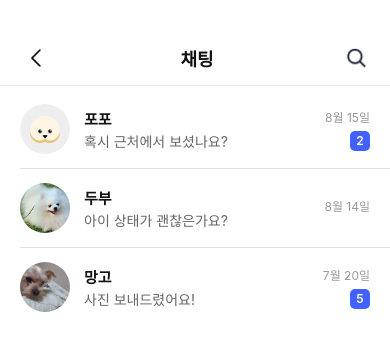
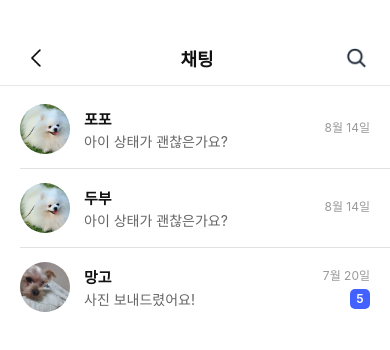
Before and after one commit to Pawtner-WithPet/WithPet_FE, a React Native app: screen /MyPageStack in a window 390 px wide. Shown: the top 350 px of the page. Built offline with nearby package versions, Linux system fonts and the light colour scheme.

Commit message:
💡 [UPDATE] 모달 색상 수정
[UPDATE] 모달 색상 수정

```diff
--- a/src/components/Walk/WalkCompletionModal.tsx
+++ b/src/components/Walk/WalkCompletionModal.tsx
@@ -45,7 +45,7 @@ export const WalkCompletionModal: React.FC<WalkCompletionModalProps> = ({
         <View style={styles.modalContainer}>
           {/* 닫기 버튼 */}
           <TouchableOpacity style={styles.closeButton} onPress={onClose}>
-            <Text style={styles.closeButtonText}>×</Text>
+            <Text style={styles.closeButtonText}>✕</Text>
           </TouchableOpacity>
 
           <View style={styles.heartContainer}>
@@ -145,7 +145,7 @@ const styles = StyleSheet.create({
     alignItems: "center",
   },
   modalContainer: {
-    backgroundColor: "#2A2A2A",
+    backgroundColor: "#00000080",
     borderRadius: 20,
     padding: 10,
     width: "85%",
@@ -166,8 +166,8 @@ const styles = StyleSheet.create({
     zIndex: 1,
   },
   closeButtonText: {
-    color: "white",
-    fontSize: 20,
+    color: "#FFFFFF",
+    fontSize: 25,
     fontWeight: "bold",
   },
   heartContainer: {
--- a/src/screens/Home/Mypage/ChatList.tsx
+++ b/src/screens/Auth/Mypage/ChatList.tsx
@@ -29,9 +29,10 @@ const mockChats: Chat[] = [
   {
     id: 1,
     name: "포포",
-    preview: "혹시 근처에서 보셨나요?",
-    unreadCount: 2,
-    updatedAt: "2025-08-15T15:42:00+09:00",
+    preview: "아이 상태가 괜찮은가요?",
+    profile: require("../../../assets/images/happy1.png"),
+    unreadCount: 0,
+    updatedAt: "2025-08-14T12:10:00+09:00",
   },
   {
     id: 2,
--- a/src/screens/Home/Mypage/ChatRoom.tsx
+++ b/src/screens/Auth/Mypage/ChatRoom.tsx
@@ -27,10 +27,24 @@ type Message = {
 };
 
 const mockMessages: Message[] = [
-  { id: "1", side: "me", text: "안녕하세요 뿡뿡이 뿡뿡이.", read: true, time: "00:00" },
+  { id: "1", side: "me", text: "안녕하세요", read: true, time: "00:00" },
   { id: "2", side: "other", text: "안녕하세요 뿡뿡이 뿡뿡이.", time: "00:00" },
-  { id: "3", side: "me", text: "", imageUri: "image://dummy1", read: true, time: "00:00" },
-  { id: "4", side: "me", text: "", imageUri: "image://dummy2", read: false, time: "00:00" },
+  {
+    id: "3",
+    side: "me",
+    text: "",
+    imageUri: "image://dummy1",
+    read: true,
+    time: "00:00",
+  },
+  {
+    id: "4",
+    side: "me",
+    text: "",
+    imageUri: "image://dummy2",
+    read: false,
+    time: "00:00",
+  },
 ];
 
 const ChatRoom: React.FC = () => {
@@ -45,8 +59,8 @@ const ChatRoom: React.FC = () => {
       {/* 상단 알림 배너 */}
       <View style={styles.noticeWrap}>
         <Text style={styles.noticeText}>
-          사례금을 노린 허위 제보는 법령에 따라 처벌받을 수 있으나
-          서비스 이용 시 유의하여 주시길 바랍니다.
+          사례금을 노린 허위 제보는 법령에 따라 처벌받을 수 있으나 서비스 이용
+          시 유의하여 주시길 바랍니다.
         </Text>
       </View>
 
@@ -64,9 +78,13 @@ const ChatRoom: React.FC = () => {
     const isMe = item.side === "me";
 
     // 말풍선(텍스트/이미지)
-    const bubble =
-      item.imageUri ? (
-        <View style={[styles.imageBubble, isMe ? styles.bubbleRight : styles.bubbleLeft]} />
+    const bubble = item.imageUri ? (
+      <View
+        style={[
+          styles.imageBubble,
+          isMe ? styles.bubbleRight : styles.bubbleLeft,
+        ]}
+      />
     ) : (
       <View
         style={[
@@ -83,8 +101,18 @@ const ChatRoom: React.FC = () => {
 
     // 읽음/시간 라벨
     const statusLine = isMe ? (
-      <View style={[styles.statusRow, { alignSelf: isMe ? "flex-end" : "flex-start" }]}>
-        <Text style={[styles.readLabel, item.read ? styles.readBlue : styles.readRed]}>
+      <View
+        style={[
+          styles.statusRow,
+          { alignSelf: isMe ? "flex-end" : "flex-start" },
+        ]}
+      >
+        <Text
+          style={[
+            styles.readLabel,
+            item.read ? styles.readBlue : styles.readRed,
+          ]}
+        >
           {item.read ? "읽음" : "안읽음"}
         </Text>
         <Text style={styles.timeLabel}>{item.time}</Text>
@@ -97,25 +125,23 @@ const ChatRoom: React.FC = () => {
 
     return (
       <View style={[styles.row, isMe ? styles.rowRight : styles.rowLeft]}>
-        {isMe ? (
-          <>
-            {bubble}
-          </>
-        ) : (
-          <>
-            {bubble}
-          </>
-        )}
+        {isMe ? <>{bubble}</> : <>{bubble}</>}
         {statusLine}
       </View>
     );
   };
 
   return (
-    <KeyboardAvoidingView style={styles.container} behavior={Platform.OS === "ios" ? "padding" : undefined}>
+    <KeyboardAvoidingView
+      style={styles.container}
+      behavior={Platform.OS === "ios" ? "padding" : undefined}
+    >
       {/* 상단 헤더 */}
       <View style={styles.header}>
-        <TouchableOpacity onPress={() => navigation.goBack()} style={styles.headerBtn}>
+        <TouchableOpacity
+          onPress={() => navigation.goBack()}
+          style={styles.headerBtn}
+        >
           <Image source={iconBack} style={styles.backIcon} />
         </TouchableOpacity>
 
@@ -189,12 +215,22 @@ const styles = StyleSheet.create({
     paddingBottom: 8,
   },
   headerBtn: { padding: 6, marginRight: 6 },
-  backIcon: { width: 24, height: 24, transform: [{ scaleX: -1 }], tintColor: "#111" },
+  backIcon: {
+    width: 24,
+    height: 24,
+    transform: [{ scaleX: -1 }],
+    tintColor: "#111",
+  },
   titleWrap: { flex: 1, alignItems: "center" },
   title: { fontSize: 18, fontWeight: "800", color: "#111" },
   subtitle: { fontSize: 12, color: "#999", marginTop: 2 },
   rightWrap: { width: 36, alignItems: "flex-end" },
-  headerAvatar: { width: 30, height: 30, borderRadius: 14, backgroundColor: "#EEE" },
+  headerAvatar: {
+    width: 30,
+    height: 30,
+    borderRadius: 14,
+    backgroundColor: "#EEE",
+  },
 
   /* 공지/날짜 */
   noticeWrap: {
@@ -205,7 +241,12 @@ const styles = StyleSheet.create({
     backgroundColor: "#F7F8FA",
     borderRadius: 12,
   },
-  noticeText: { fontSize: 12, color: "#666", lineHeight: 18, textAlign: "center" },
+  noticeText: {
+    fontSize: 12,
+    color: "#666",
+    lineHeight: 18,
+    textAlign: "center",
+  },
   thinDivider: {
     height: StyleSheet.hairlineWidth,
     backgroundColor: "#E5E7EB",
@@ -266,7 +307,9 @@ const styles = StyleSheet.create({
   /* 입력 바 */
   inputBar: {
     position: "absolute",
-    left: 0, right: 0, bottom: 0,
+    left: 0,
+    right: 0,
+    bottom: 0,
     flexDirection: "row",
     alignItems: "center",
     backgroundColor: "#F7F8FA",
@@ -276,10 +319,14 @@ const styles = StyleSheet.create({
     paddingVertical: 8,
   },
   plusBtn: {
-    width: 34, height: 34, borderRadius: 17,
-    borderWidth: 1, borderColor: "#E5E7EB",
+    width: 34,
+    height: 34,
+    borderRadius: 17,
+    borderWidth: 1,
+    borderColor: "#E5E7EB",
     backgroundColor: "#fff",
-    alignItems: "center", justifyContent: "center",
+    alignItems: "center",
+    justifyContent: "center",
     marginRight: 8,
   },
   plusText: { fontSize: 22, color: "#9CA3AF", lineHeight: 22 },
@@ -295,9 +342,12 @@ const styles = StyleSheet.create({
   },
   input: { fontSize: 14, color: "#111", paddingVertical: 0 },
   sendBtn: {
-    width: 36, height: 36, borderRadius: 18,
+    width: 36,
+    height: 36,
+    borderRadius: 18,
     marginLeft: 8,
-    alignItems: "center", justifyContent: "center",
+    alignItems: "center",
+    justifyContent: "center",
     backgroundColor: BLUE,
   },
   sendIcon: { color: "#fff", fontSize: 16, fontWeight: "800" },
```
Also changed, not shown: src/navigation/MyPageStack.tsx (+6 -9 lines), src/screens/Auth/Mypage/AddProfile.tsx (renamed from src/screens/Home/Mypage/AddProfile.tsx), src/screens/Auth/Mypage/MyAnimals.tsx (renamed from src/screens/Home/Mypage/MyAnimals.tsx), src/screens/Auth/Mypage/Notifications.tsx (renamed from src/screens/Home/Mypage/Notifications.tsx), src/screens/Auth/Mypage/ProfileEdit.tsx (renamed from src/screens/Home/Mypage/ProfileEdit.tsx). Lines whose indentation alone changed are shown as unchanged.
